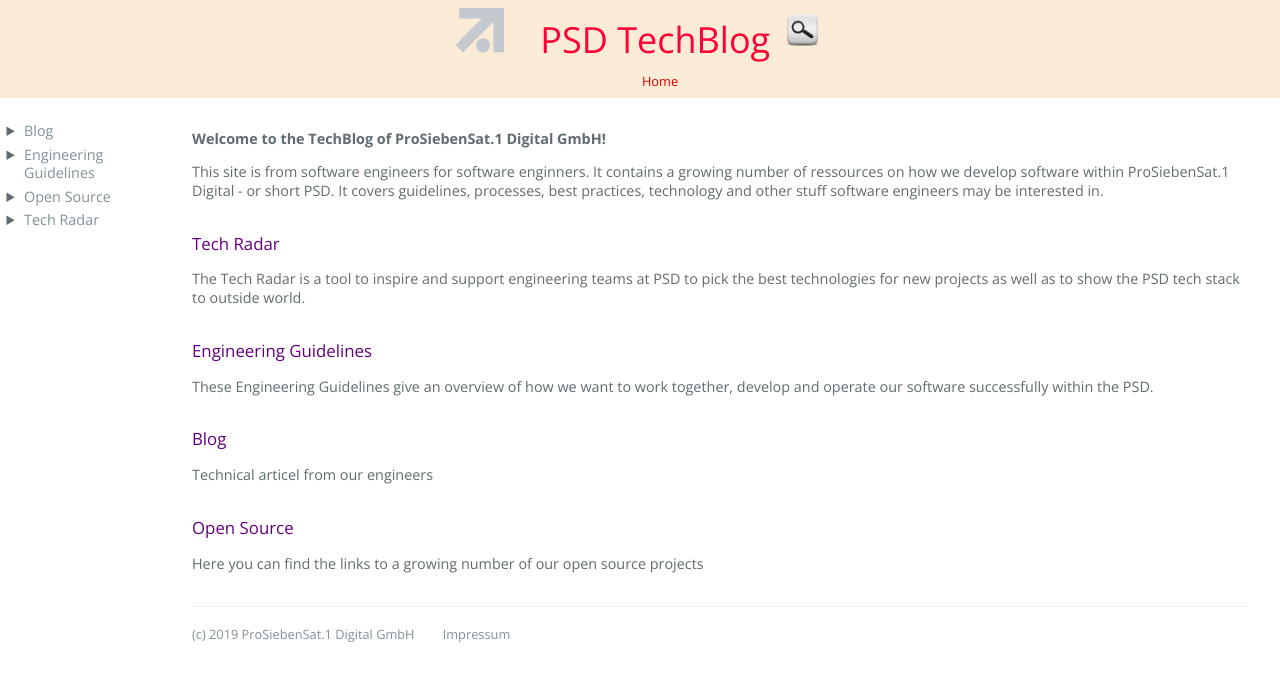
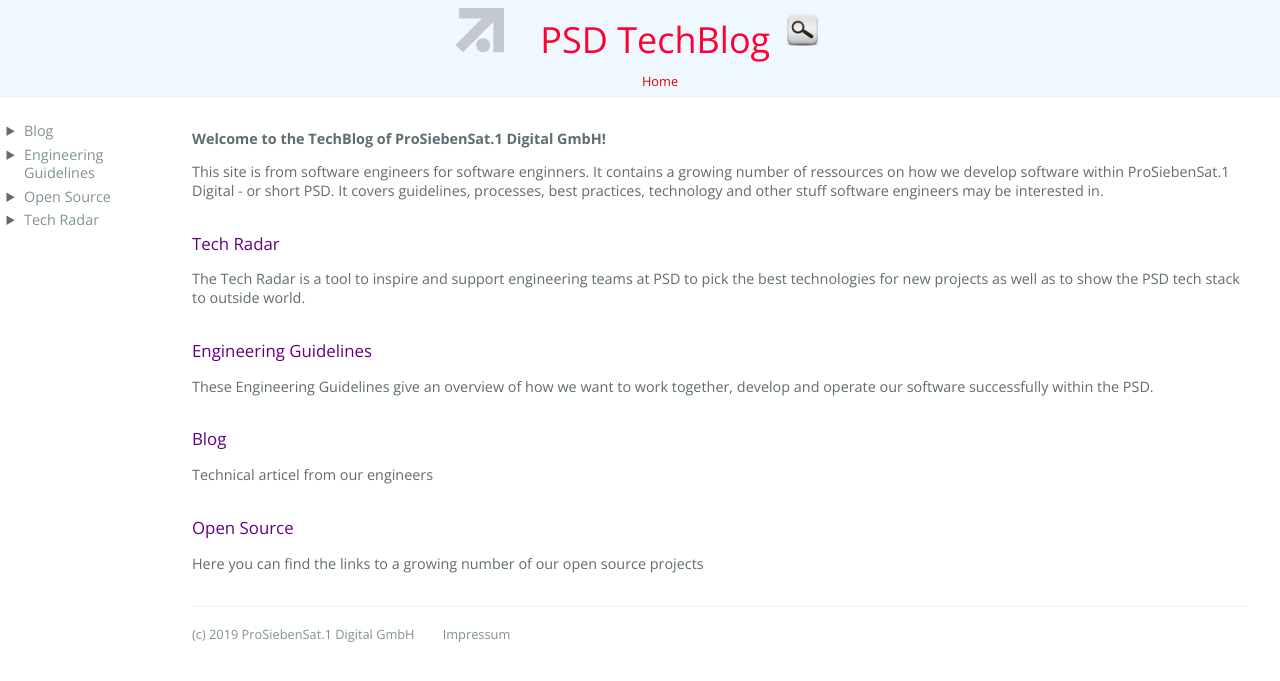
Before and after one commit to croedel/PSD-blog, a Jekyll site: the page built from index.md, in a window 1280 px wide. Shown: the top 681 px of the page. Built offline with Jekyll 4.4.1, drawn with Linux system fonts in a browser that asks for light colours; our own code applies the rules of GitHub Pages for plain Markdown files.

Commit message:
Update style.scss

```diff
--- a/assets/css/style.scss
+++ b/assets/css/style.scss
@@ -269,7 +269,7 @@ a:hover { text-decoration: underline; }
   .btn + .btn { margin-top: 1rem; margin-left: 0; } }
 
 // .page-header { color: #fff; text-align: center; background-image: url("{{ site.github.url }}/images/header.jpg"); background-size: cover; }
-.page-header { color: #fff; text-align: center; background-color: antiquewhite; }
+.page-header { color: #fff; text-align: center; background-color: aliceblue; }
 .page-header a { color:#f03; }
 
 @media screen and (min-width: 64em) { .page-header { padding: 0.5rem 6rem; } }
```
